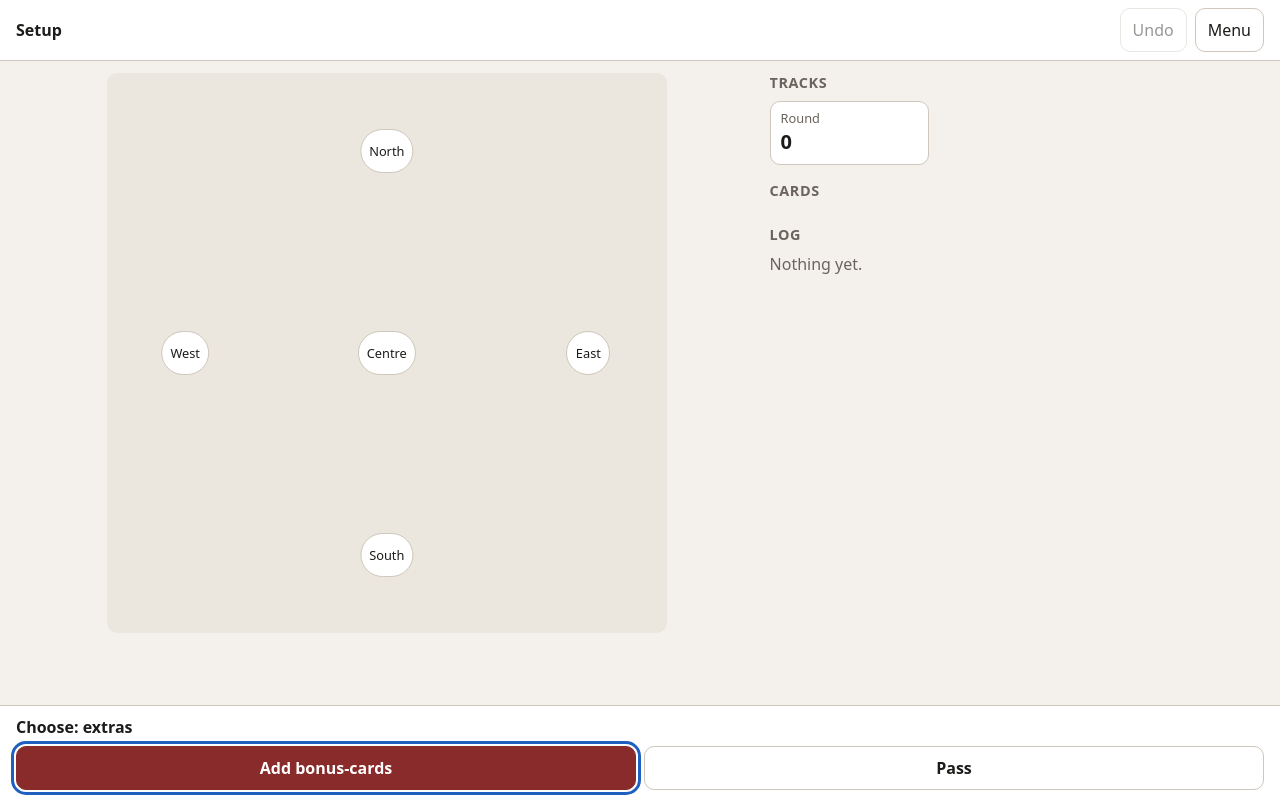
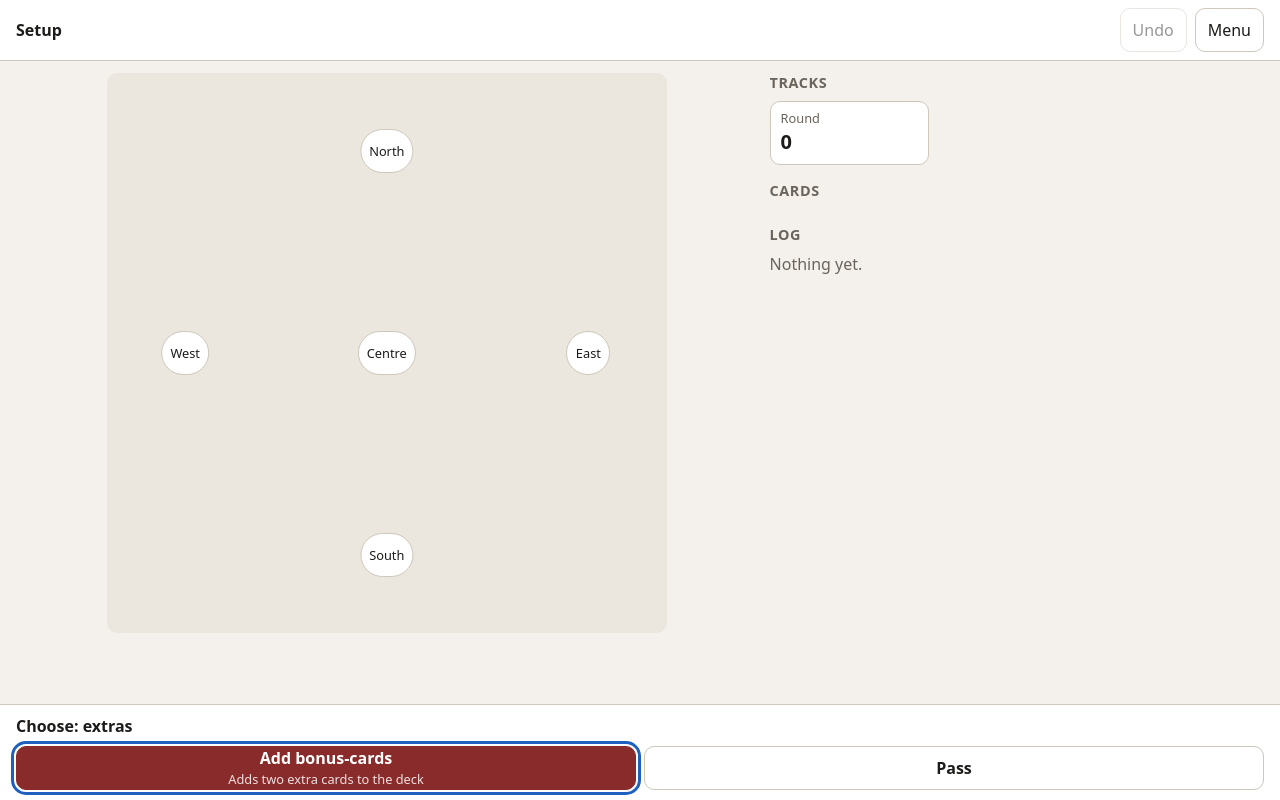
Before and after one commit to Malbios/solo-horror-engine, a website built with Vite: page index.html in a window 1280 px wide. Built offline with nearby package versions, Linux system fonts and the light colour scheme.

Commit message:
Show a short note on each offered module
Modules gain an optional display-only note. When a choice offers
modules, each button shows the module name with its note underneath.
The demo pack's extra module carries an invented note.

```diff
--- a/content/demo/pack.json
+++ b/content/demo/pack.json
@@ -211,6 +211,7 @@
   "modules": [
     {
       "id": "bonus-cards",
+      "note": "Adds two extra cards to the deck",
       "kind": "extra-content",
       "precedence": 1,
       "content": {
--- a/src/content/schema.ts
+++ b/src/content/schema.ts
@@ -643,6 +643,7 @@ const removalSchema = z.strictObject({
 const moduleSchema = z.strictObject({
   id: idSchema,
   name: nameSchema.nullable().default(null),
+  note: z.string().min(1).nullable().default(null),
   kind: nameSchema,
   precedence: z.int(),
   content: contentSchema.prefault({}),
--- a/src/core/pack.ts
+++ b/src/core/pack.ts
@@ -350,6 +350,8 @@ export type Removal = Record<LayeredCollection, string[]>;
 export type Module = {
   id: string;
   name: string | null;
+  /** A short line shown when the module is offered (display only). */
+  note: string | null;
   kind: string;
   precedence: number;
   content: Content;
--- a/src/ui/decision.ts
+++ b/src/ui/decision.ts
@@ -39,11 +39,18 @@ function actionControl(
   labels: Labels,
   handlers: DecisionHandlers,
 ): HTMLElement {
-  const take = h("button", {
-    className: action.type === "pass" ? "action action-pass" : "action",
-    text: actionLabel(action, shown, labels),
-    onClick: () => handlers.takeAction(action),
-  });
+  const note = action.type === "pickModule" ? labels.moduleNote(action.module) : null;
+  const take = h(
+    "button",
+    {
+      className: action.type === "pass" ? "action action-pass" : "action",
+      onClick: () => handlers.takeAction(action),
+    },
+    [
+      actionLabel(action, shown, labels),
+      note === null ? null : h("span", { className: "action-note", text: note }),
+    ],
+  );
   const card = offeredCard(action, shown);
   if (card === null || card.card === null) return take;
   return h("div", { className: "action-with-info" }, [
--- a/src/ui/labels.ts
+++ b/src/ui/labels.ts
@@ -28,11 +28,19 @@ export type Labels = {
   boards(): Board[];
   spaces(): Space[];
   module(id: string): string;
+  moduleNote(id: string): string | null;
 };
 
-/** Display names of every module in the pack, falling back to their ids. */
-export function moduleNames(pack: Pack): ReadonlyMap<string, string> {
-  return new Map(pack.modules.map((module) => [module.id, module.name ?? module.id]));
+export type ModuleInfo = { name: string; note: string | null };
+
+/** Display name (falling back to the id) and note of every module in the pack. */
+export function moduleInfo(pack: Pack): ReadonlyMap<string, ModuleInfo> {
+  return new Map(
+    pack.modules.map((module) => [
+      module.id,
+      { name: module.name ?? module.id, note: module.note },
+    ]),
+  );
 }
 
 function cardsByRef(shown: GameView): Map<string, ViewCard> {
@@ -51,7 +59,7 @@ export function displayRules(pack: Pack, modules: readonly string[]): Rules {
 export function createLabels(
   rules: Rules,
   shown: GameView,
-  modules: ReadonlyMap<string, string> = new Map(),
+  modules: ReadonlyMap<string, ModuleInfo> = new Map(),
 ): Labels {
   const unitName = (unit: UnitState): string => {
     const kindName = rules.unitKindById.get(unit.kind)?.name ?? unit.kind;
@@ -76,7 +84,8 @@ export function createLabels(
       rules.unitKindById.get(kind)?.attributes.find((attribute) => attribute.id === id)?.name ?? id,
     boards: () => rules.boards,
     spaces: () => rules.spaces,
-    module: (id) => modules.get(id) ?? id,
+    module: (id) => modules.get(id)?.name ?? id,
+    moduleNote: (id) => modules.get(id)?.note ?? null,
   };
 }
 
--- a/src/ui/main.ts
+++ b/src/ui/main.ts
@@ -26,7 +26,7 @@ import {
   describeAction,
   describeEvent,
   displayRules,
-  moduleNames,
+  moduleInfo,
   type Labels,
 } from "./labels";
 import { renderLog, renderTracks, renderZones, type LogEntry } from "./panels";
@@ -89,14 +89,14 @@ function start(active: ActivePack, library: LibraryStore, engine: Engine, store:
   let session: Session | null = null;
   let activePanel: Panel = "cards";
   let rulesCache: { key: string; rules: Rules } | null = null;
-  const names = moduleNames(pack);
+  const modules = moduleInfo(pack);
 
   function labelsFor(shown: GameView): Labels {
     const key = shown.modules.join("|");
     if (rulesCache === null || rulesCache.key !== key) {
       rulesCache = { key, rules: displayRules(pack, shown.modules) };
     }
-    return createLabels(rulesCache.rules, shown, names);
+    return createLabels(rulesCache.rules, shown, modules);
   }
 
   function renderTabs(): void {
--- a/src/ui/style.css
+++ b/src/ui/style.css
@@ -424,6 +424,14 @@ h3 {
   font-weight: 600;
 }
 
+.action-note {
+  display: block;
+  margin-top: 2px;
+  font-size: 0.8em;
+  font-weight: 400;
+  opacity: 0.85;
+}
+
 .action-pass {
   background: var(--surface);
   color: var(--text);
```
Also changed, not shown: CLAUDE.md (+1 -1 lines), docs/engine-plan.md (+1 -1 lines), tests/add-ons.test.ts (+10 -0 lines), tests/labels.test.ts (+14 -0 lines).
